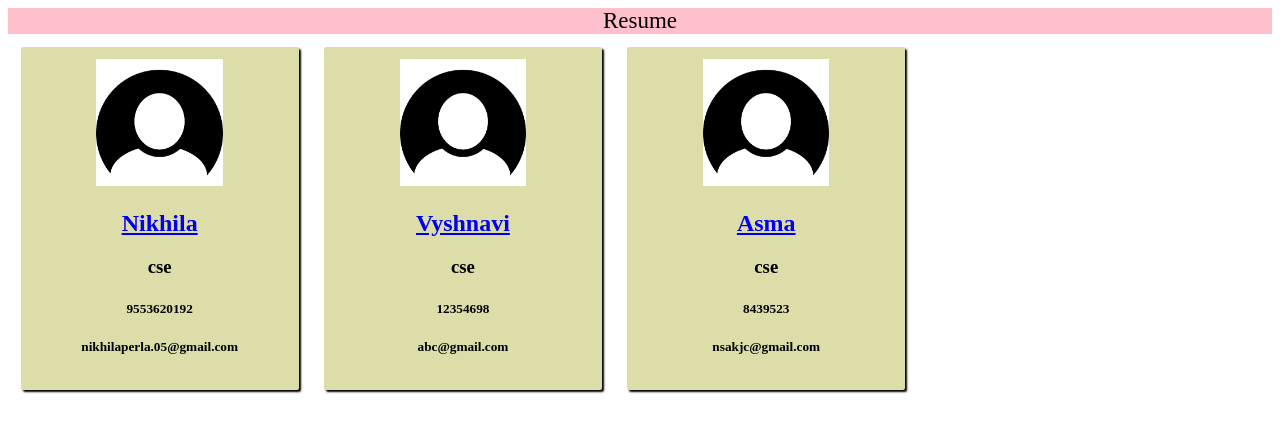
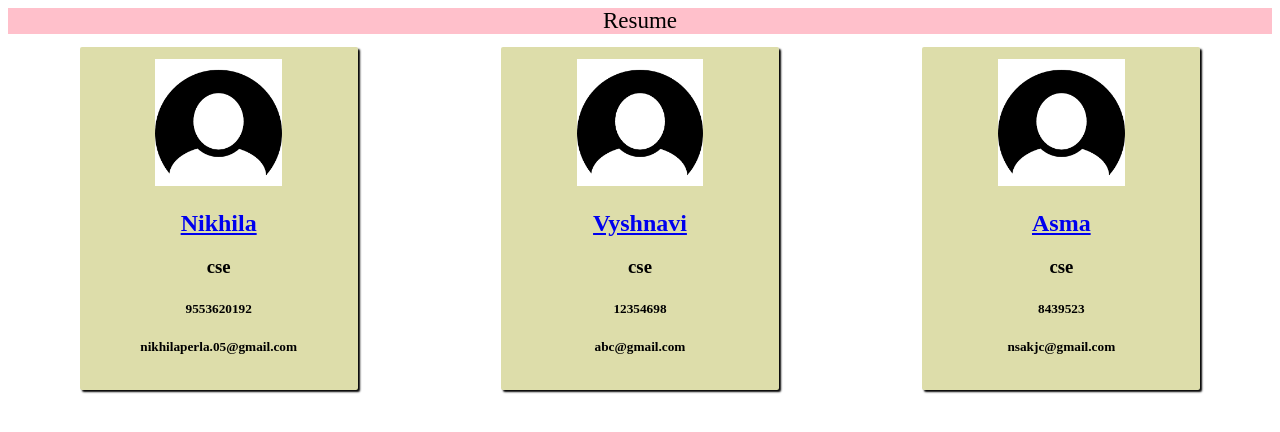
Before and after one commit to nikhilaperla/resume, a plain HTML site: page index.html in a window 1280 px wide. Drawn offline with Linux system fonts and the light colour scheme.

Commit message:
firstcommit

```diff
--- a/styles/style.css
+++ b/styles/style.css
@@ -18,7 +18,7 @@ img{
 }
 .mainDiv{
   display: flex;
-  /*justify-content: space-between;*/
+  justify-content: space-around;
 }
 .main{
   display:flex;
```
